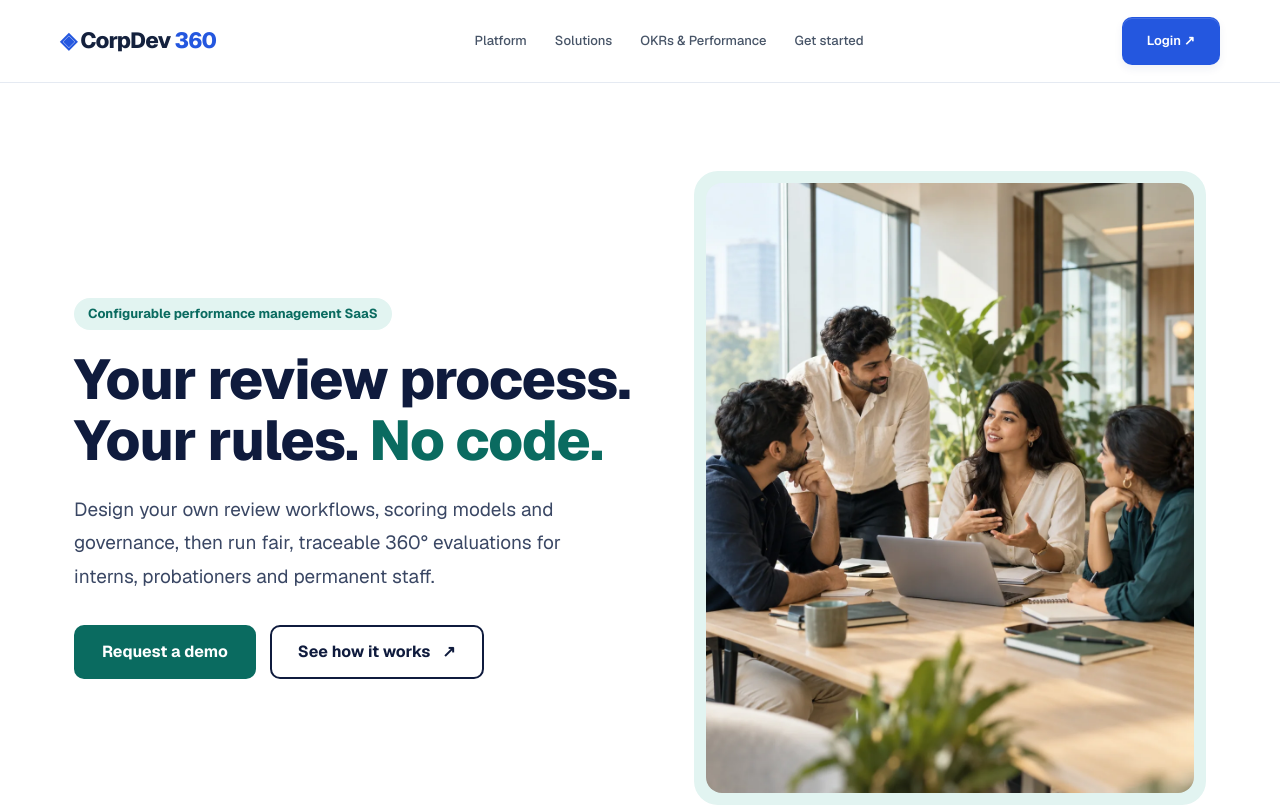
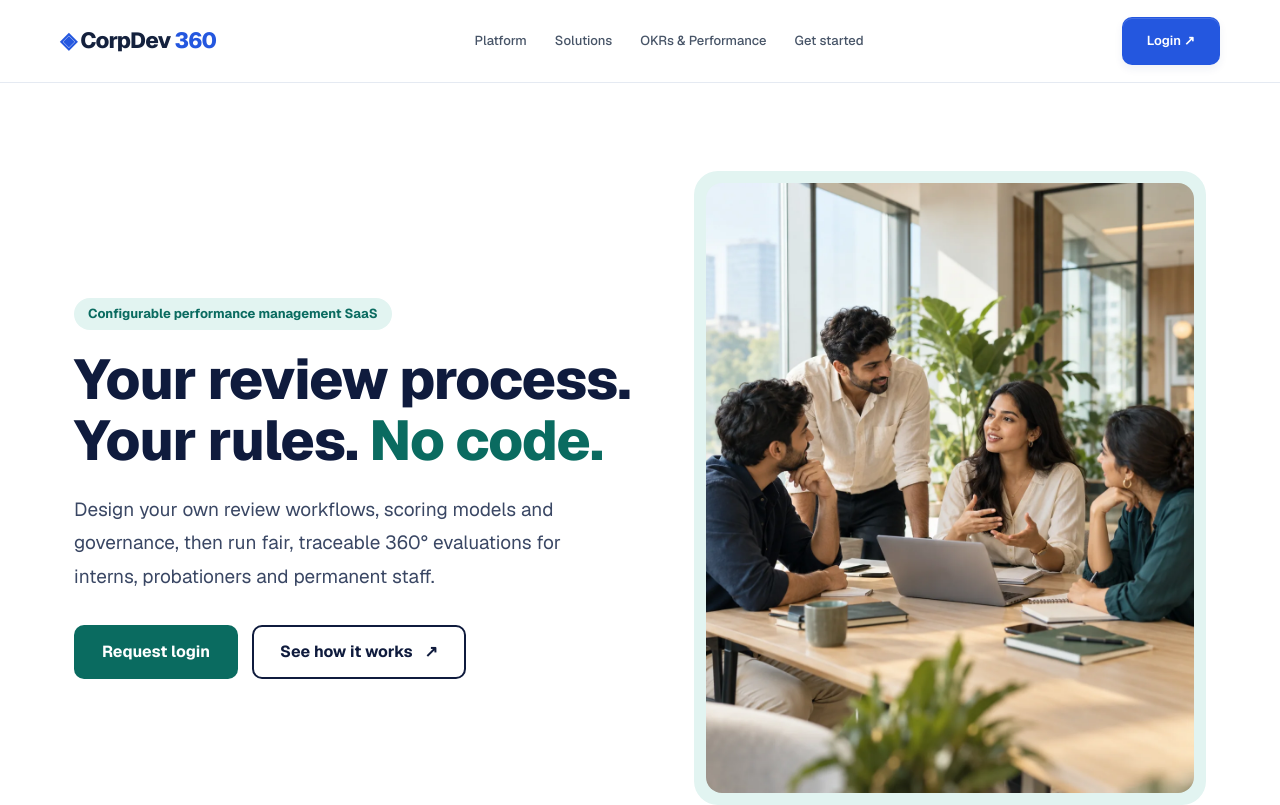
Before and after one commit to Satheesan-R/360-performance-platform-frontend, a Next.js app: page / in a window 1280 px wide. Shown: the top 805 px of the page. Built offline with nearby package versions, Linux system fonts and the light colour scheme.

Commit message:
Update the css for the hero section in landing page

```diff
--- a/components/landing/hero.tsx
+++ b/components/landing/hero.tsx
@@ -10,7 +10,7 @@ export default function Hero() {
             <h1 id="hero-title">Your review process.<br />Your rules. <span>No code.</span></h1>
             <p className={styles.heroDescription}>Design your own review workflows, scoring models and governance, then run fair, traceable 360° evaluations for interns, probationers and permanent staff.</p>
             <div className={styles.heroActions}>
-              <a href="#get-started" className={styles.heroPrimary}>Request a demo</a>
+              <a href="/login" className={styles.heroPrimary}>Request login</a>
               <a href="#platform" className={styles.heroSecondary}>See how it works <span aria-hidden="true">↗</span></a>
             </div>
           </div>
```
